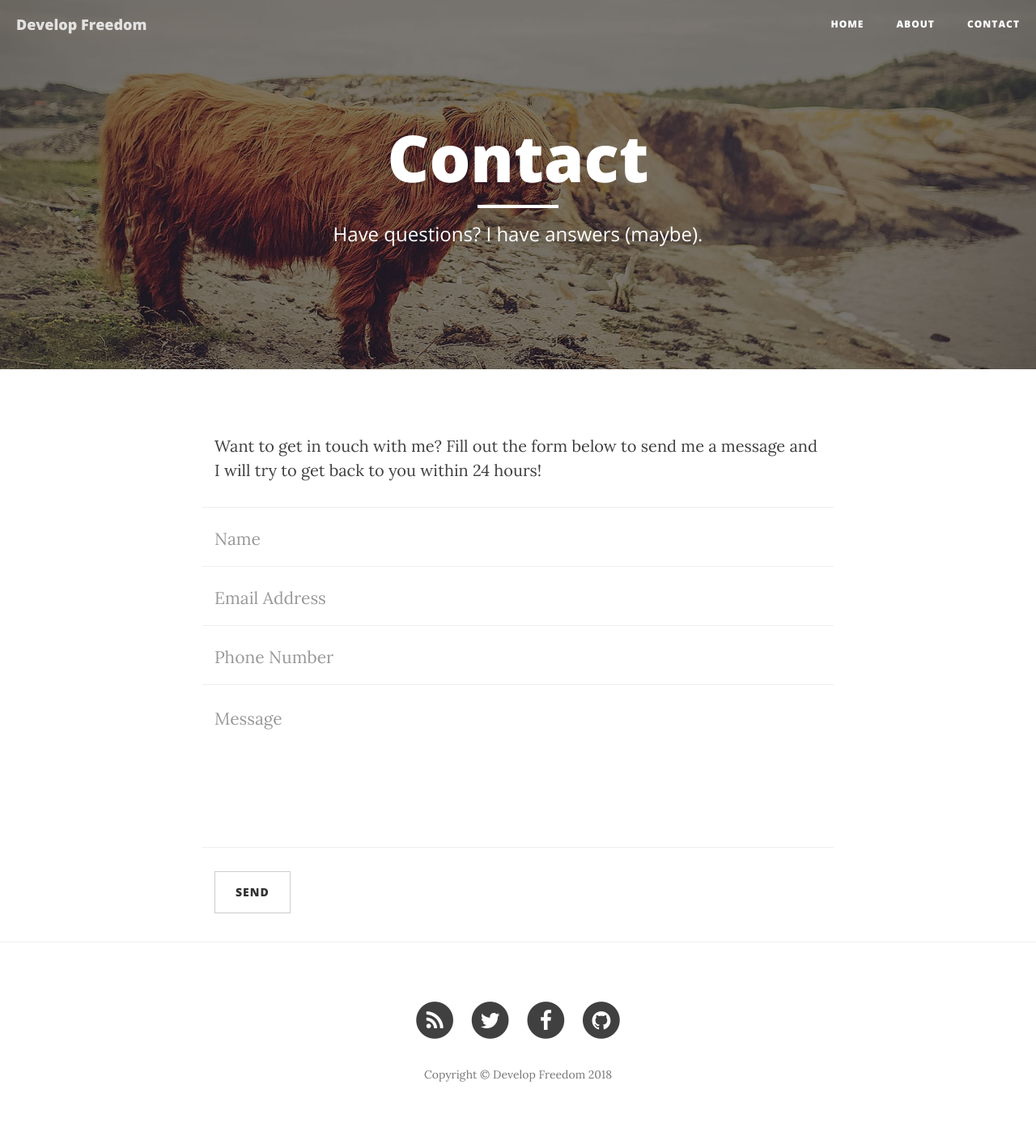
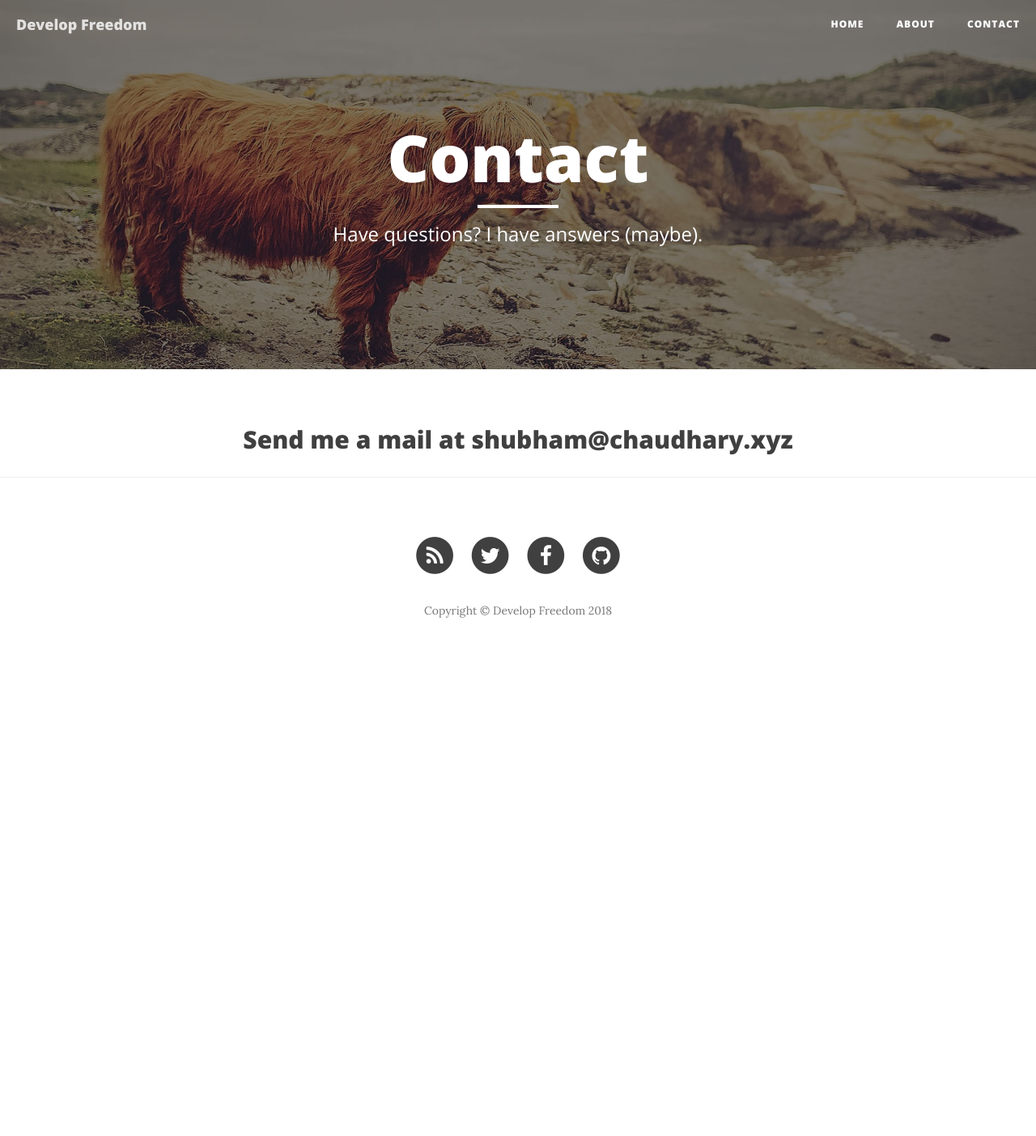
Before and after one commit to ylogx/blog, a Jekyll site: the page built from contact.html, in a window 1280 px wide. Shown: the whole page at 81% size. Built offline with Jekyll 4.4.1, drawn with Linux system fonts in a browser that asks for light colours; nearby versions of some CDN libraries; after the commit the page ends 900 px from its top, so only the background shows below that.

Commit message:
Disable contact me form

```diff
--- a/contact.html
+++ b/contact.html
@@ -5,10 +5,19 @@ description: "Have questions? I have answers (maybe)."
 header-img: "img/contact-bg.jpg"
 ---
 
-<p>Want to get in touch with me? Fill out the form below to send me a message and I will try to get back to you within 24 hours!</p>
+<div style="text-align: center;">
+<h2>
+    Send me a mail at <a href="mailto:shubham@chaudhary.xyz">shubham@chaudhary.xyz</a>
+</h2>
+</div>
+
 <!-- Contact Form - Enter your email address on line 19 of the mail/contact_me.php file to make this form work. -->
 <!-- WARNING: Some web hosts do not allow emails to be sent through forms to common mail hosts like Gmail or Yahoo. It's recommended that you use a private domain email address! -->
 <!-- NOTE: To use the contact form, your site must be on a live web host with PHP! The form will not work locally! -->
+
+<!--
+<p>Want to get in touch with me? Fill out the form below to send me a message and I will try to get back to you within 24 hours!</p>
+
 <form name="sentMessage" id="contactForm" novalidate>
     <div class="row control-group">
         <div class="form-group col-xs-12 floating-label-form-group controls">
@@ -46,3 +55,4 @@ header-img: "img/contact-bg.jpg"
         </div>
     </div>
 </form>
+-->
```
